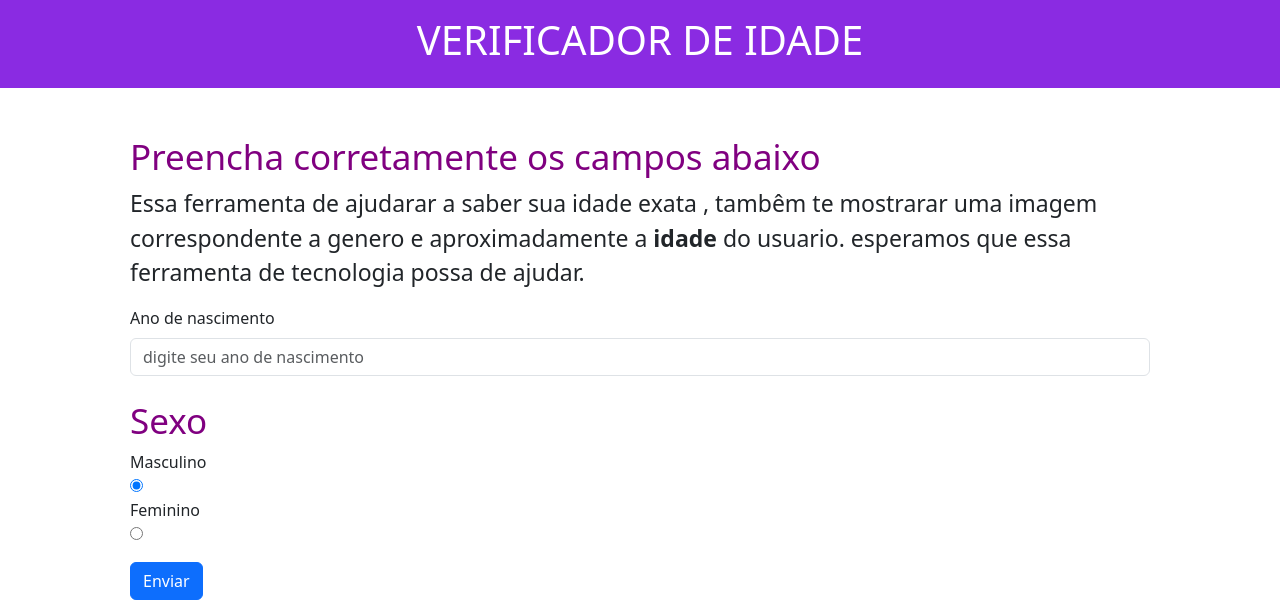
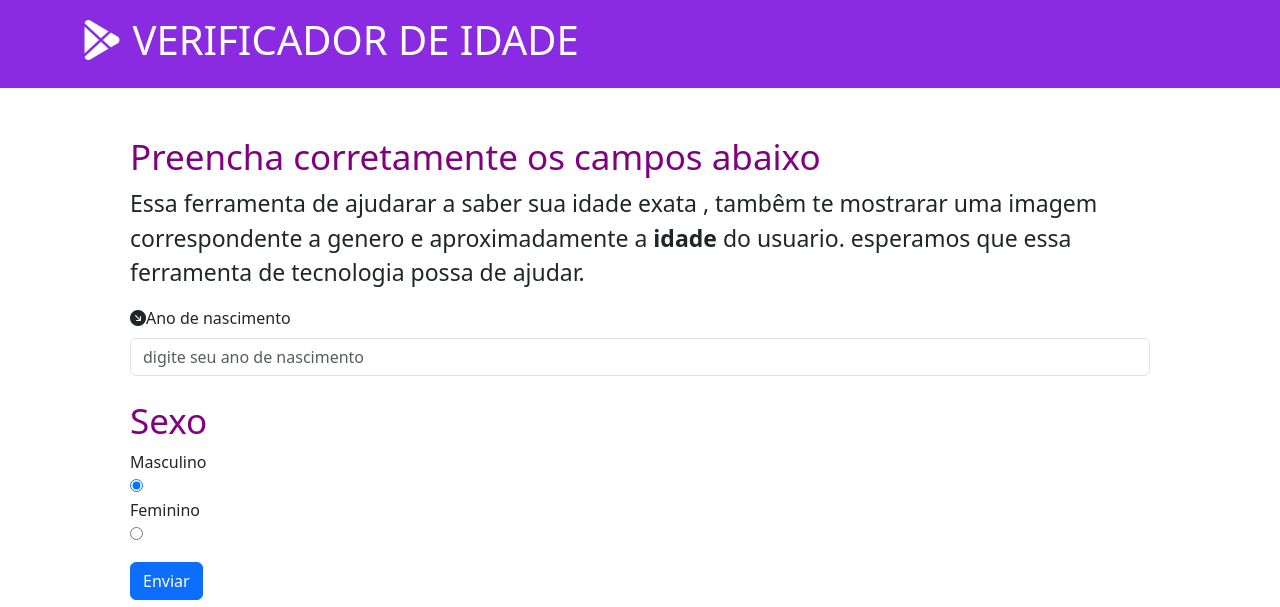
Before and after one commit to evenilsonguerreiro/consutor-idade, a plain HTML site: page index.html in a window 1280 px wide. Shown: the top 607 px of the page. Drawn offline with nearby package versions, Linux system fonts and the light colour scheme.

Commit message:
add icones

```diff
--- a/index.html
+++ b/index.html
@@ -6,22 +6,23 @@
     <title>Consutor de idade</title>
     <link rel="stylesheet" href="https://cdn.jsdelivr.net/npm/bootstrap@5.3.2/dist/css/bootstrap.min.css">
     <link rel="stylesheet" href="styles.css">
+    <link rel="stylesheet" href="https://cdn.jsdelivr.net/npm/bootstrap-icons@1.11.3/font/bootstrap-icons.min.css">
 </head>
 <body>
     <header class="p-3 text-white">
         <div class="container">
-            <h1>VERIFICADOR DE IDADE</h1>
+            <h1> <i class="bi bi-google-play"></i> VERIFICADOR DE IDADE</h1>
         </div>
     </header>
     <main class="">
         <div class="container">
             <form class=" p-5">
-                <h2 class="">Preencha corretamente os campos abaixo</h2>
+                <h2 class="">Preencha corretamente os campos abaixo </h2>
                 <p>
                     Essa ferramenta de ajudarar a saber sua idade exata , tambêm te mostrarar uma imagem correspondente a genero e aproximadamente a <b>idade</b> do usuario.
                     esperamos que essa ferramenta de tecnologia possa de ajudar.
                 </p>
-                <label class="form-label" for="">Ano de nascimento</label>
+                <label class="form-label" for=""> <i class="bi bi-arrow-down-right-circle-fill"> </i> Ano de nascimento</label>
                 <input class="form-control" type="number" name="txtano" id="txtano" placeholder="digite seu ano de nascimento">
                 <br>
                 <h3>Sexo</h3>
@@ -31,14 +32,16 @@
                 <label for="">Feminino</label>
                 <input class="form-radios" type="radio" name="radsex" id="fem">
                 <br>
-                <input class="btn btn-primary mt-3" type="button" onclick="verificar()" value="Enviar">
+                <input class="btn btn-primary mt-3" type="button" onclick="verificar()" value="Enviar" >
+
                 <br>
                <div class="resultado">
                 <div class="" id="res">
 
+
                 </div>
                 <div class="" id="fotos">
-                    <img id="image" src="" alt="">
+                    <img id="image"  src="" alt="">
                 </div>
                </div>
             </form>
--- a/styles.css
+++ b/styles.css
@@ -9,7 +9,7 @@ header{
     left: 0;
 }
 h1{
-    text-align: center;
+
 }
 h2, h3{
     color: purple;
```
